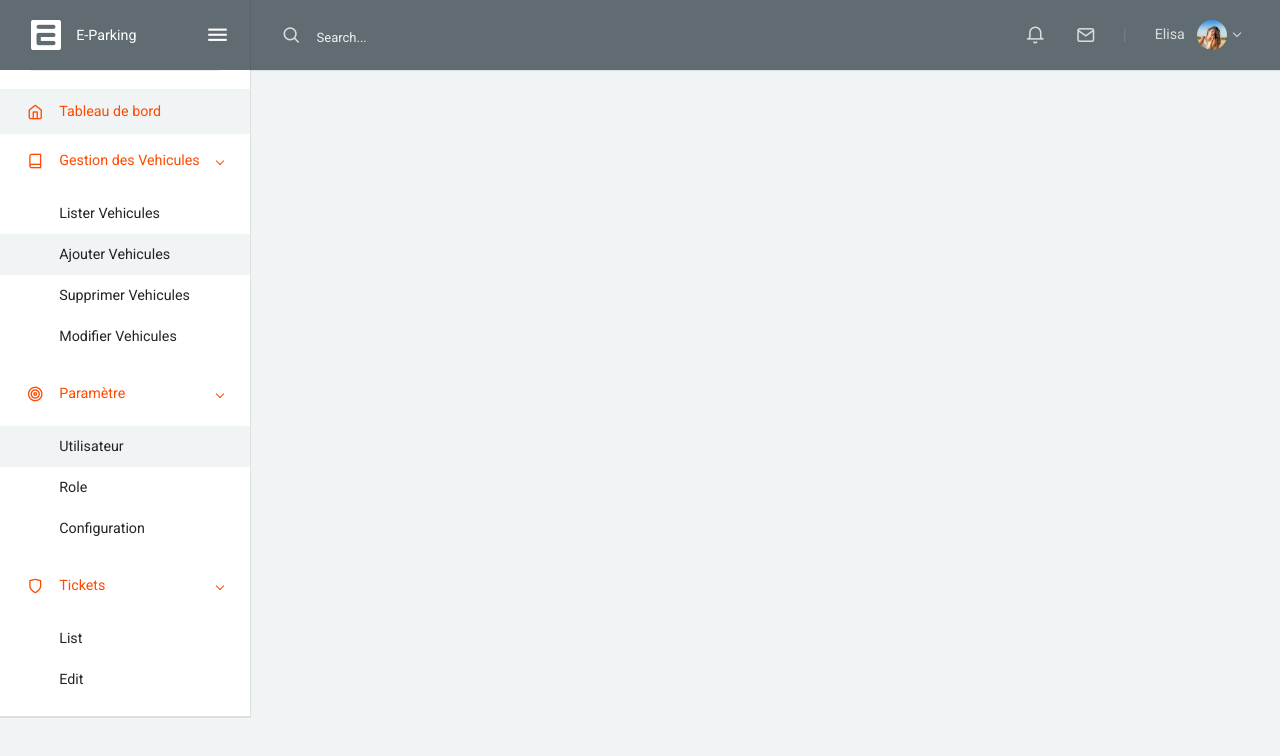
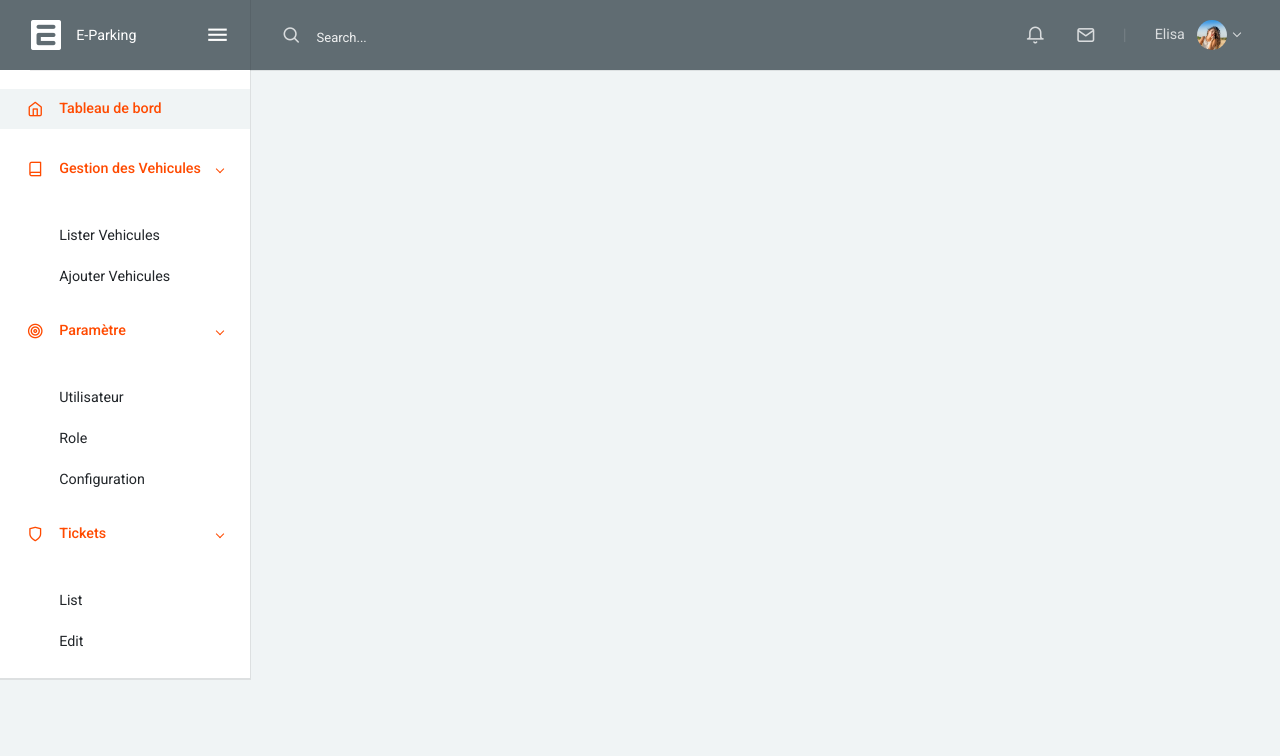
Before and after one commit to vitokuko/gtra-web, an Angular app: page /home in a window 1280 px wide. Shown: the top 756 px of the page. Built offline with nearby package versions, Linux system fonts and the light colour scheme.

Commit message:
modifier navbar

```diff
--- a/src/app/home/navbar/navbar.component.css
+++ b/src/app/home/navbar/navbar.component.css
@@ -0,0 +1,3 @@
+#layout-sidenav a:hover{
+    background: radial-gradient(orange,red);
+}
--- a/src/app/home/navbar/navbar.component.html
+++ b/src/app/home/navbar/navbar.component.html
@@ -16,39 +16,33 @@
   <ul class="sidenav-inner py-1">
 
     <!-- Dashboards -->
-    <li class="sidenav-item active">
-      <a href="javascript:" class="sidenav-link">
+    <li class="sidenav-item open active">
+      <h6 class="sidenav-link">
         <i class="sidenav-icon feather icon-home"></i>
         <div>Tableau de bord</div>
-      </a>
+      </h6>
     </li>
     <li class="sidenav-item open active">
-      <a href="javascript:" class="sidenav-link sidenav-toggle">
+      <h6 class="sidenav-link sidenav-toggle">
           <i class="sidenav-icon feather icon-book"></i>
           <div>Gestion des Vehicules</div>
-      </a>
+      </h6>
       <ul class="sidenav-menu">
           <li class="sidenav-item"><a href="school-dashboard.html" class="sidenav-link">
                   <div>Lister Vehicules</div>
               </a></li>
-          <li class="sidenav-item active"><a href="school-student.html" class="sidenav-link">
+          <li class="sidenav-item"><a href="school-student.html" class="sidenav-link">
                   <div>Ajouter Vehicules</div>
-              </a></li>
-          <li class="sidenav-item"><a href="school-parents.html" class="sidenav-link">
-                  <div>Supprimer Vehicules</div>
-              </a></li>
-          <li class="sidenav-item"><a href="school-teacher.html" class="sidenav-link">
-                  <div>Modifier Vehicules</div>
               </a></li>
       </ul>
     </li>
     <li class="sidenav-item open active">
-      <a href="javascript:" class="sidenav-link sidenav-toggle">
+      <h6 class="sidenav-link sidenav-toggle">
           <i class="sidenav-icon feather icon-target"></i>
           <div>Paramètre</div>
-      </a>
+      </h6>
       <ul class="sidenav-menu">
-          <li class="sidenav-item active"><a href="crypto-dashboard.html" class="sidenav-link">
+          <li class="sidenav-item "><a href="crypto-dashboard.html" class="sidenav-link">
                   <div>Utilisateur</div>
               </a></li>
           <li class="sidenav-item"><a href="crypto-exchange.html" class="sidenav-link">
@@ -60,10 +54,10 @@
       </ul>
     </li>
     <li class="sidenav-item open active">
-      <a href="javascript:" class="sidenav-link sidenav-toggle">
+      <h6 class="sidenav-link sidenav-toggle">
         <i class="sidenav-icon feather icon-shield"></i>
         <div>Tickets</div>
-      </a>
+      </h6>
       <ul class="sidenav-menu">
         <li class="sidenav-item">
             <a href="pages_tickets_list.html" class="sidenav-link">
--- a/src/assets/js/demo.js
+++ b/src/assets/js/demo.js
@@ -1,3 +1,5 @@
+const { $ } = require("protractor");
+
 // Auto update layout
 (function() {
     window.layoutHelpers.setAutoUpdate(true);
--- a/src/index.html
+++ b/src/index.html
@@ -4,49 +4,54 @@
   <meta charset="utf-8">
   <title>GtraWeb</title>
   <base href="/">
-  <meta name="viewport" content="width=device-width, initial-scale=1">
-  <link rel="icon" type="image/x-icon" href="favicon.ico">
+  <meta charset="utf-8">
+    <meta http-equiv="X-UA-Compatible" content="IE=edge" />
+    <meta name="viewport" content="width=device-width, initial-scale=1.0, user-scalable=no, minimum-scale=1.0, maximum-scale=1.0">
+    <meta name="description"
+        content="Empire is one of the unique admin template built on top of Bootstrap 4 framework. It is easy to customize, flexible code styles, well tested, modern & responsive are the topmost key factors of Empire Dashboard Template" />
+    <meta name="keywords" content="bootstrap admin template, dashboard template, backend panel, bootstrap 4, backend template, dashboard template, saas admin, CRM dashboard, eCommerce dashboard">
+    <meta name="author" content="Codedthemes" />
+    <link rel="icon" type="image/x-icon" href="assets/img/favicon.ico">
 
   <!-- Google fonts -->
   <link href="https://fonts.googleapis.com/css?family=Roboto:300,400,500,700" rel="stylesheet">
 
   <!-- Icon fonts -->
-  <link rel="stylesheet" href="./assets/fonts/fontawesome.css">
-  <link rel="stylesheet" href="./assets/fonts/ionicons.css">
-  <link rel="stylesheet" href="./assets/fonts/linearicons.css">
-  <link rel="stylesheet" href="./assets/fonts/open-iconic.css">
-  <link rel="stylesheet" href="./assets/fonts/pe-icon-7-stroke.css">
-  <link rel="stylesheet" href="./assets/fonts/feather.css">
+  <link rel="stylesheet" href="assets/fonts/fontawesome.css">
+  <link rel="stylesheet" href="assets/fonts/ionicons.css">
+  <link rel="stylesheet" href="assets/fonts/linearicons.css">
+  <link rel="stylesheet" href="assets/fonts/open-iconic.css">
+  <link rel="stylesheet" href="assets/fonts/pe-icon-7-stroke.css">
+  <link rel="stylesheet" href="assets/fonts/feather.css">
 
   <!-- Core stylesheets -->
-  <link rel="stylesheet" href="./assets/css/bootstrap-material.css">
-  <link rel="stylesheet" href="./assets/css/shreerang-material.css">
-  <link rel="stylesheet" href="./assets/css/uikit.css">
+  <link rel="stylesheet" href="assets/css/bootstrap-material.css">
+  <link rel="stylesheet" href="assets/css/shreerang-material.css">
+  <link rel="stylesheet" href="assets/css/uikit.css">
 
   <!-- Libs -->
-  <link rel="stylesheet" href="./assets/libs/perfect-scrollbar/perfect-scrollbar.css">
-  <link rel="stylesheet" href="./assets/libs/flot/flot.css">
+  <link rel="stylesheet" href="assets/libs/perfect-scrollbar/perfect-scrollbar.css">
+  <link rel="stylesheet" href="assets/libs/flot/flot.css">
 </head>
 <body>
   <app-root></app-root>
-</body>
-
-<!-- Core scripts -->
-<script src="./assets/js/pace.js"></script>
-<script src="./assets/js/jquery-3.3.1.min.js"></script>
-<script src="./assets/libs/popper/popper.js"></script>
-<script src="./assets/js/bootstrap.js"></script>
-<script src="./assets/js/sidenav.js"></script>
-<script src="./assets/js/layout-helpers.js"></script>
-<script src="./assets/js/material-ripple.js"></script>
+  <!-- Core scripts -->
+<script src="assets/js/pace.js"></script>
+<script src="assets/js/jquery-3.3.1.min.js"></script>
+<script src="assets/libs/popper/popper.js"></script>
+<script src="assets/js/bootstrap.js"></script>
+<script src="assets/js/sidenav.js"></script>
+<script src="assets/js/layout-helpers.js"></script>
+<script src="assets/js/material-ripple.js"></script>
 
 <!-- Libs -->
-<script src="./assets/libs/perfect-scrollbar/perfect-scrollbar.js"></script>
-<script src="./assets/libs/eve/eve.js"></script>
-<script src="./assets/libs/flot/flot.js"></script>
-<script src="./assets/libs/flot/curvedLines.js"></script>
+<script src="assets/libs/perfect-scrollbar/perfect-scrollbar.js"></script>
+<script src="assets/libs/eve/eve.js"></script>
+<script src="assets/libs/flot/flot.js"></script>
+<script src="assets/libs/flot/curvedLines.js"></script>
 
 <!-- Demo -->
 <!--<script src="assets/js/demo.js"></script>-->
-<script src="./assets/js/analytics.js"></script>
+<script src="assets/js/analytics.js"></script>
+</body>
 </html>
```
